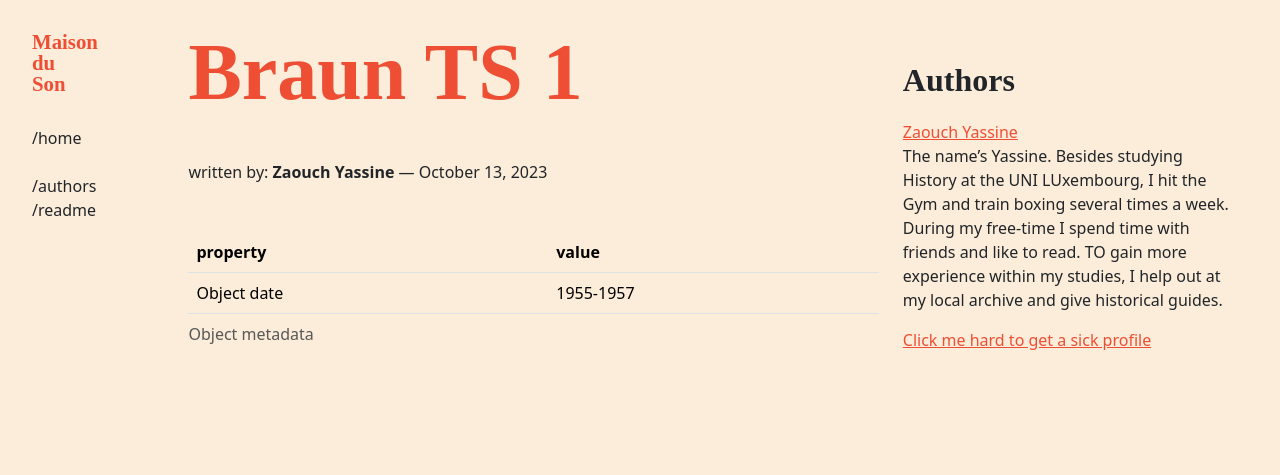
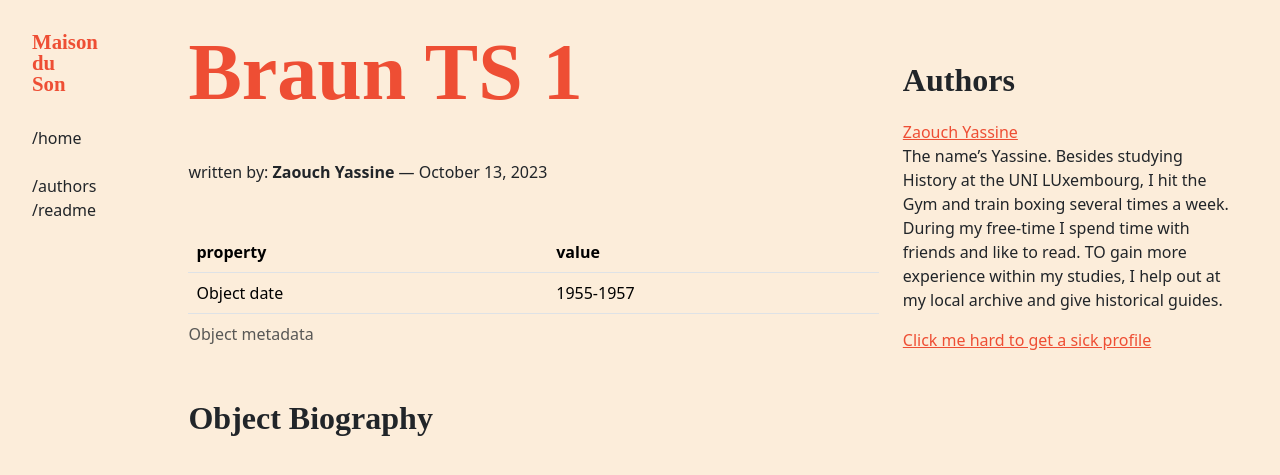
Before and after one commit to C2DH/maison-du-son, a Jekyll site: the page built from _objects/Braun TS 1.md, in a window 1280 px wide. Shown: the top 475 px of the page. Built offline with Jekyll 4.4.1, drawn with Linux system fonts in a browser that asks for light colours; some web fonts are replaced.

Commit message:
Update Braun TS 1.md

```diff
--- a/_objects/Braun TS 1.md
+++ b/_objects/Braun TS 1.md
@@ -6,3 +6,4 @@
 date: 2023-10-13
 object_date: 1955-1957
 ---
+## Object Biography
```
